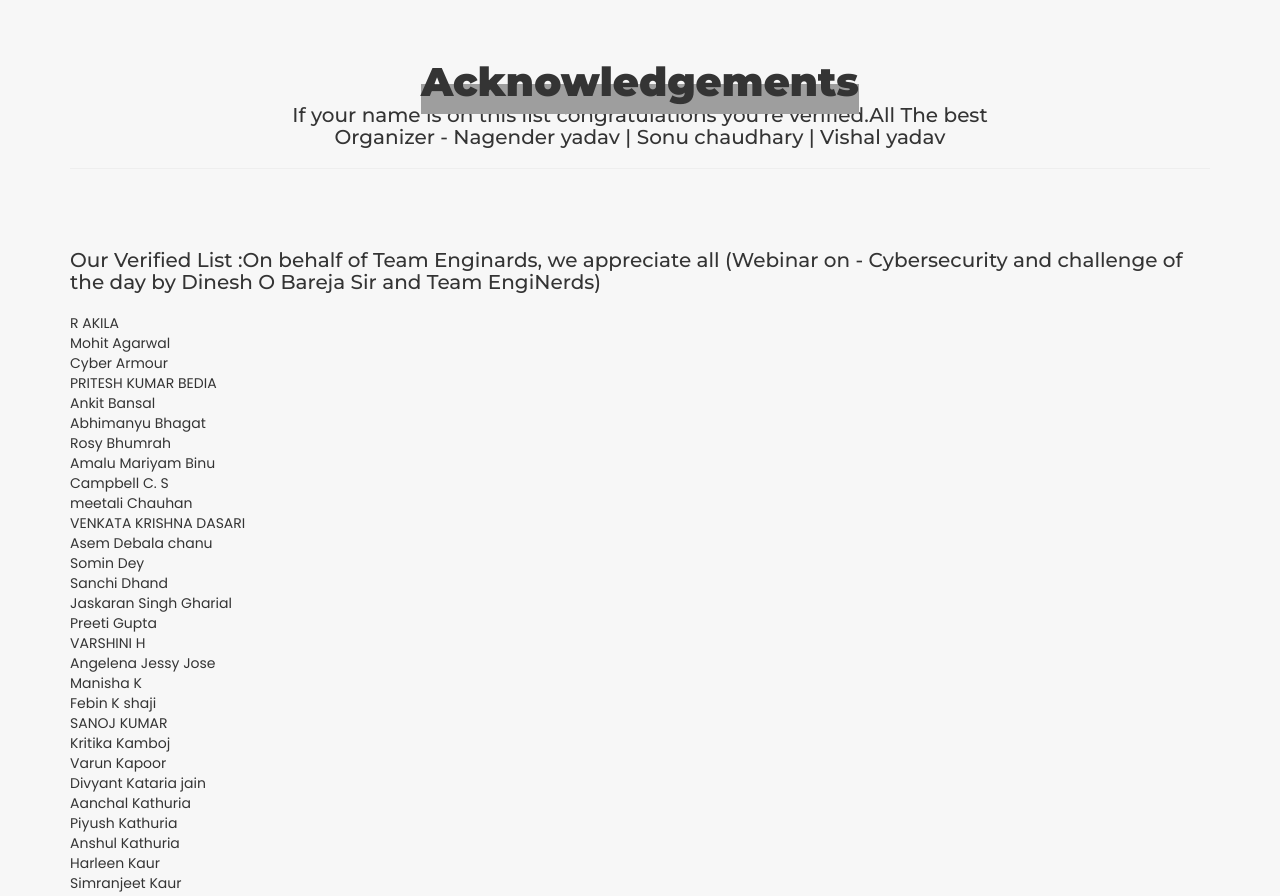
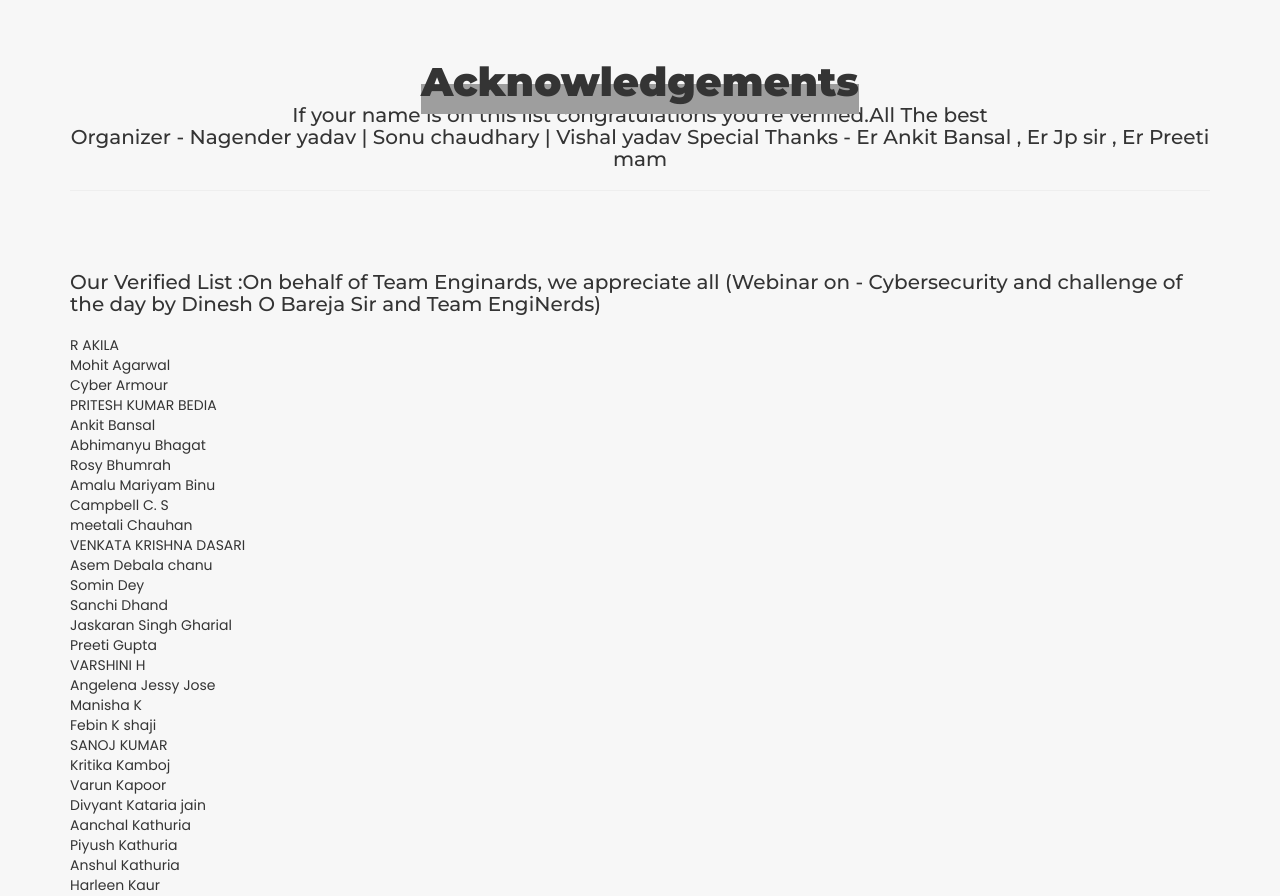
Before and after one commit to TeamEngiNerds/EngiNerdsVerification.github.io, a plain HTML site: page index.html in a window 1280 px wide. Shown: the part 840-1736 px from the top of the page. Drawn offline with nearby package versions, Linux system fonts and the light colour scheme; grey boxes are pictures that could not be loaded.

Commit message:
Update index.html

```diff
--- a/index.html
+++ b/index.html
@@ -222,7 +222,8 @@ background: #00ab6c;
 				<!-- section heading -->
 				<div class="section-head">
 					<h3>Acknowledgements</h3>
-<h5>If your name is on this list congratulations you're verified.All The best<h5>Organizer - Nagender yadav | Sonu chaudhary | Vishal yadav  </h5>
+<h5>If your name is on this list congratulations you're verified.All The best<h5>Organizer - Nagender yadav | Sonu chaudhary | Vishal yadav
+	Special Thanks - Er Ankit Bansal , Er Jp sir , Er Preeti mam</h5>
 					<hr/>
 				</div>
 
```
